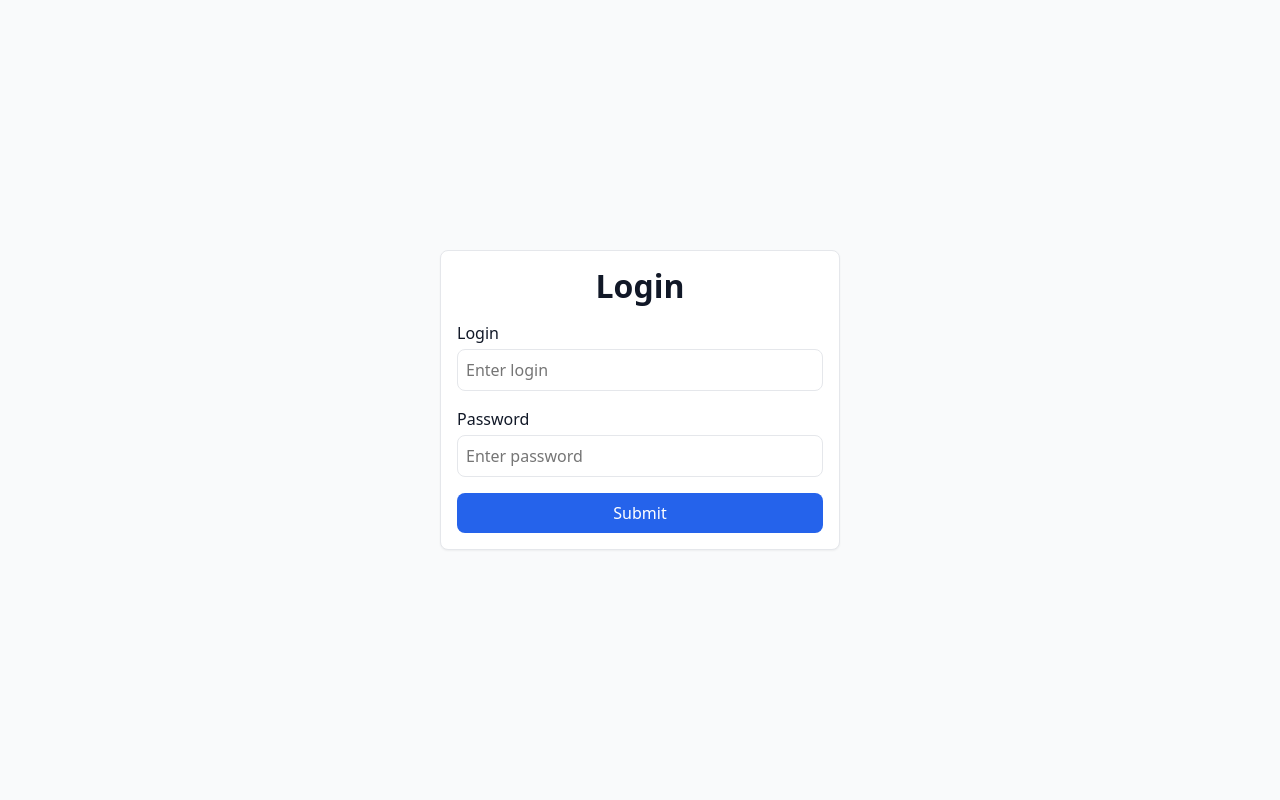
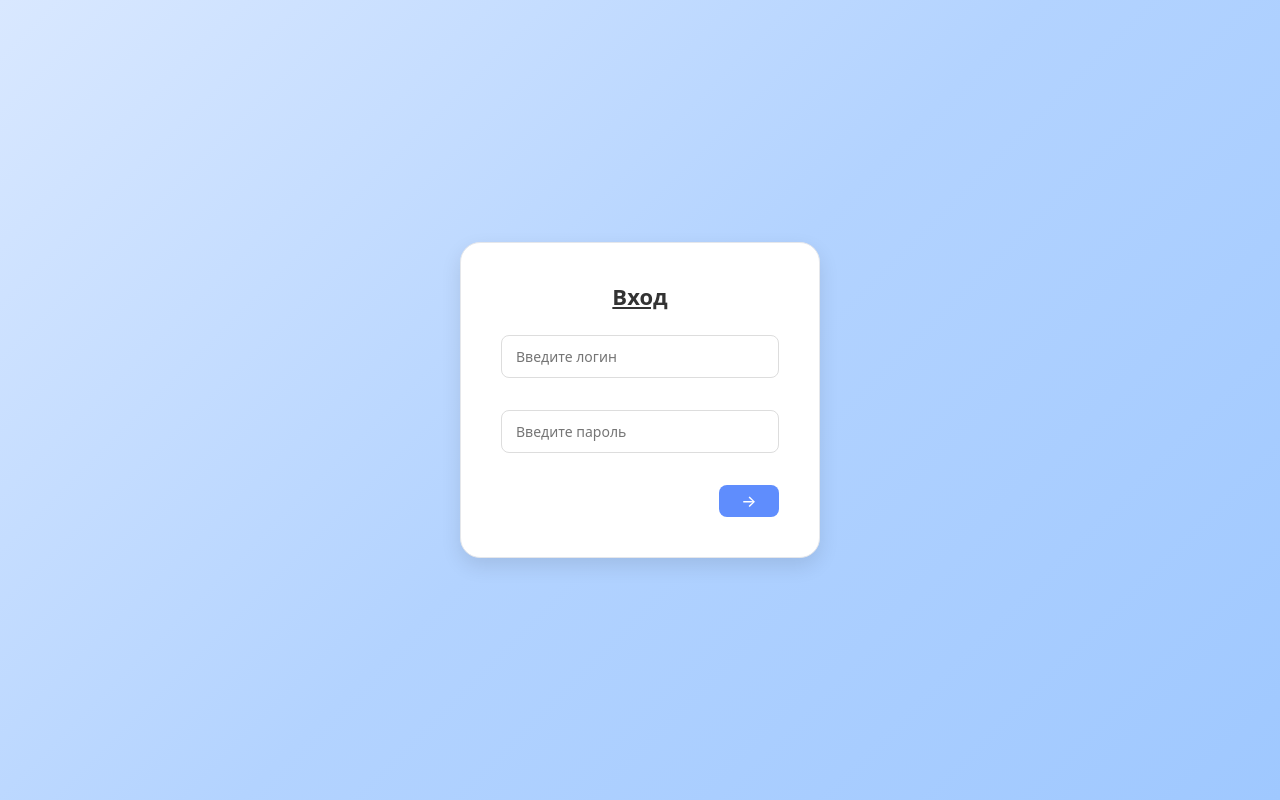
Before and after one commit to zigbul/qr-attendance, a React (Vite) app: page /login in a window 1280 px wide. Built offline with nearby package versions, Linux system fonts and the light colour scheme.

Commit message:
add login page styles

```diff
--- a/src/App.tsx
+++ b/src/App.tsx
@@ -6,6 +6,7 @@ import ScanPage from './pages/ScanPage';
 //import ReportsPage from './pages/ReportsPage';
 import ProtectedRoute from './components/ProtectedRoute';
 import CreateLessonPage from './pages/CreateLessonPage';
+import ArchivePage from './pages/ArchivePage';
 //import ScanConfirmPage from './pages/ScanConfirmPage';
 
 function App() {
@@ -37,14 +38,14 @@ function App() {
             </ProtectedRoute>
           }
         />
-        {/*<Route
-          path="/reports"
+        <Route
+          path="/archive"
           element={
             <ProtectedRoute allowedRoles={['Teacher']}>
-              <ReportsPage />
+              <ArchivePage />
             </ProtectedRoute>
           }
-        />*/}
+        />
         <Route path="*" element={<Navigate to="/login" replace />} />
       </Routes>
     </div>
--- /dev/null
+++ b/src/pages/ArchivePage/ArchivePage.tsx
@@ -0,0 +1,5 @@
+const ArchivePage = () => {
+  return <div>Archive Page</div>;
+};
+
+export default ArchivePage;
--- /dev/null
+++ b/src/pages/ArchivePage/index.tsx
@@ -0,0 +1,3 @@
+import ArchivePage from './ArchivePage';
+
+export default ArchivePage;
--- a/src/pages/LessonsPage/LessonsPage.tsx
+++ b/src/pages/LessonsPage/LessonsPage.tsx
@@ -48,6 +48,9 @@ const LessonsPage = () => {
       <Link className="classes-page__link" to="/lessons/create">
         Create Lesson
       </Link>
+      <Link className="classes-page__link" to="/archive">
+        Archive
+      </Link>
 
       <ul className="classes-page__list">
         {teacher?.lessons &&
--- a/src/pages/LoginPage/LoginPage.css
+++ b/src/pages/LoginPage/LoginPage.css
@@ -6,13 +6,20 @@
 }
 
 .login-page__card {
-  width: 100%;
-  max-width: 400px;
+  width: 360px;
+  background: #ffffff;
+  padding: 40px;
+  border-radius: 20px;
+  box-shadow: 0 8px 20px rgba(0, 0, 0, 0.1);
+  text-align: center;
 }
 
 .login-page__title {
-  text-align: center;
-  margin-bottom: 1rem;
+  margin: 0 0 25px;
+  font-size: 22px;
+  font-weight: 600;
+  color: #333;
+  text-decoration: underline;
 }
 
 .login-page__error-message {
@@ -31,16 +38,28 @@
   display: block;
   margin-bottom: 0.25rem;
   font-weight: 500;
+  text-align: left;
 }
 
 .login-page__form-input {
   width: 100%;
-  padding: 0.5rem;
-  border: 1px solid var(--color-border);
-  border-radius: var(--radius-md);
+  padding: 10px 14px;
+  margin-bottom: 16px;
+  border: 1px solid #ddd;
+  border-radius: 8px;
+  font-size: 14px;
 }
 
 .login-page__form-button {
-  justify-self: center;
-  width: 100%;
+  width: 60px;
+  height: 32px;
+  border: none;
+  border-radius: 8px;
+  background: #5f8dfd;
+  cursor: pointer;
+  font-size: 16px;
+  line-height: 0.5;
+  color: #fff;
+  text-align: center;
+  align-self: flex-end;
 }
--- a/src/pages/LoginPage/LoginPage.tsx
+++ b/src/pages/LoginPage/LoginPage.tsx
@@ -60,41 +60,33 @@ const LoginPage = () => {
   return (
     <section className="login-page container">
       <div className="login-page__card card">
-        <h1 className="login-page__title">Login</h1>
+        <h1 className="login-page__title">Вход</h1>
 
-        {authError && <p className="login-page__error-message">Invalid login or password</p>}
+        {authError && <p className="login-page__error-message">Неправильный логин или </p>}
 
         <form className="login-page__form" onSubmit={handleSubmit}>
           <div>
-            <label className="login-page__form-label" htmlFor="login">
-              Login
-            </label>
             <input
               className="login-page__form-input"
               type="text"
-              placeholder="Enter login"
+              placeholder="Введите логин"
               name="login"
             />
           </div>
           <div>
-            <label className="login-page__form-label" htmlFor="password">
-              Password
-            </label>
             <input
               className="login-page__form-input"
               type="password"
-              placeholder="Enter password"
+              placeholder="Введите пароль"
               name="password"
             />
           </div>
-          <div>
-            <button
-              className="login-page__form-button btn btn-primary"
-              type="submit"
-              disabled={loading}>
-              {loading ? 'Submitting...' : 'Submit'}
-            </button>
-          </div>
+          <button
+            className="login-page__form-button btn btn-primary"
+            type="submit"
+            disabled={loading}>
+            →
+          </button>
         </form>
       </div>
     </section>
--- a/src/styles/global.css
+++ b/src/styles/global.css
@@ -1,7 +1,11 @@
 body {
+  display: flex;
+  justify-content: center;
+  align-items: center;
+  margin: 0;
+  background: linear-gradient(135deg, #d9e8ff, #b3d3ff, #9fc8ff);
   font-family: var(--font-base);
   font-size: 16px;
-  background-color: var(--color-bg);
   color: var(--color-text);
   line-height: 1.5;
 }
```
